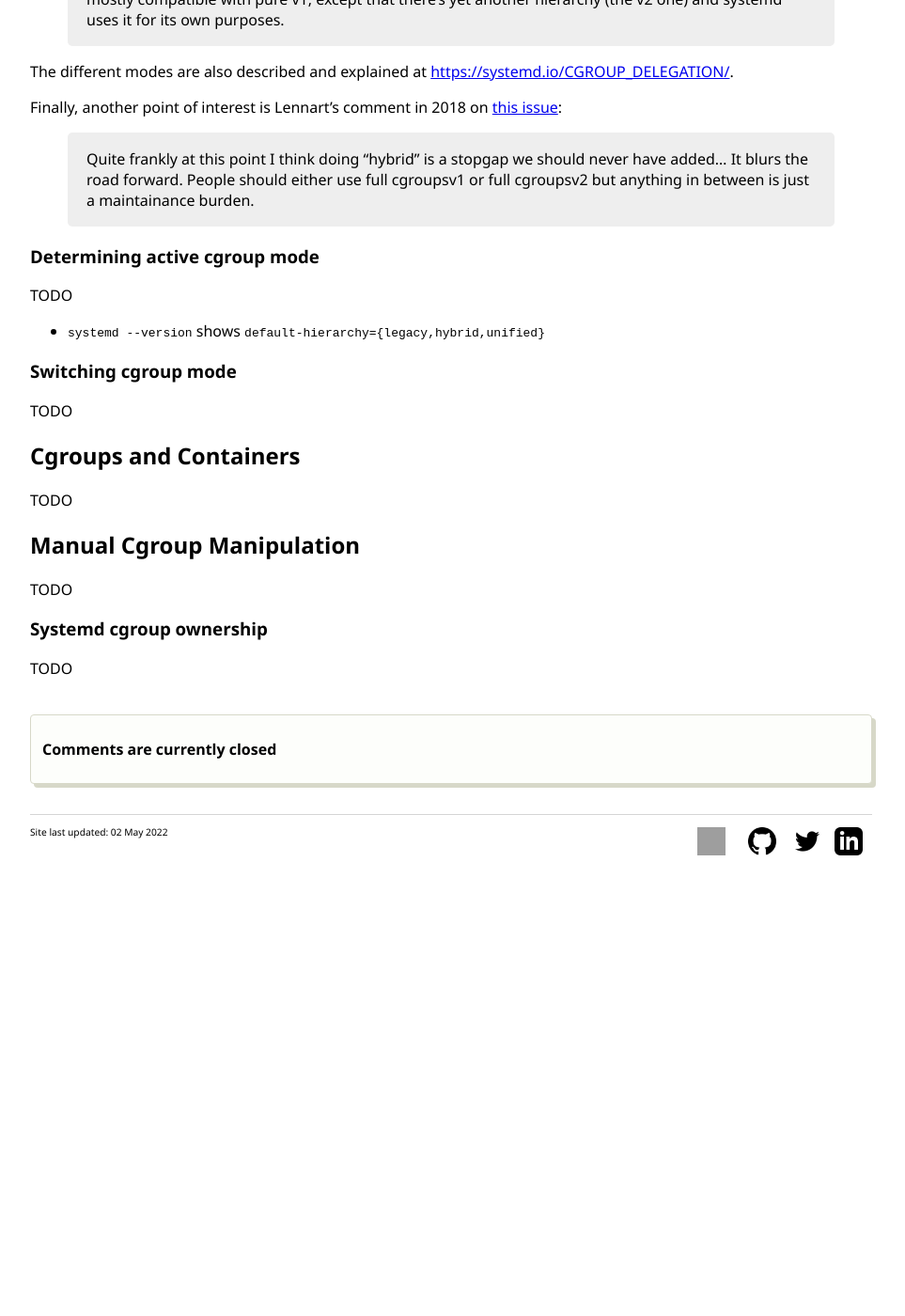
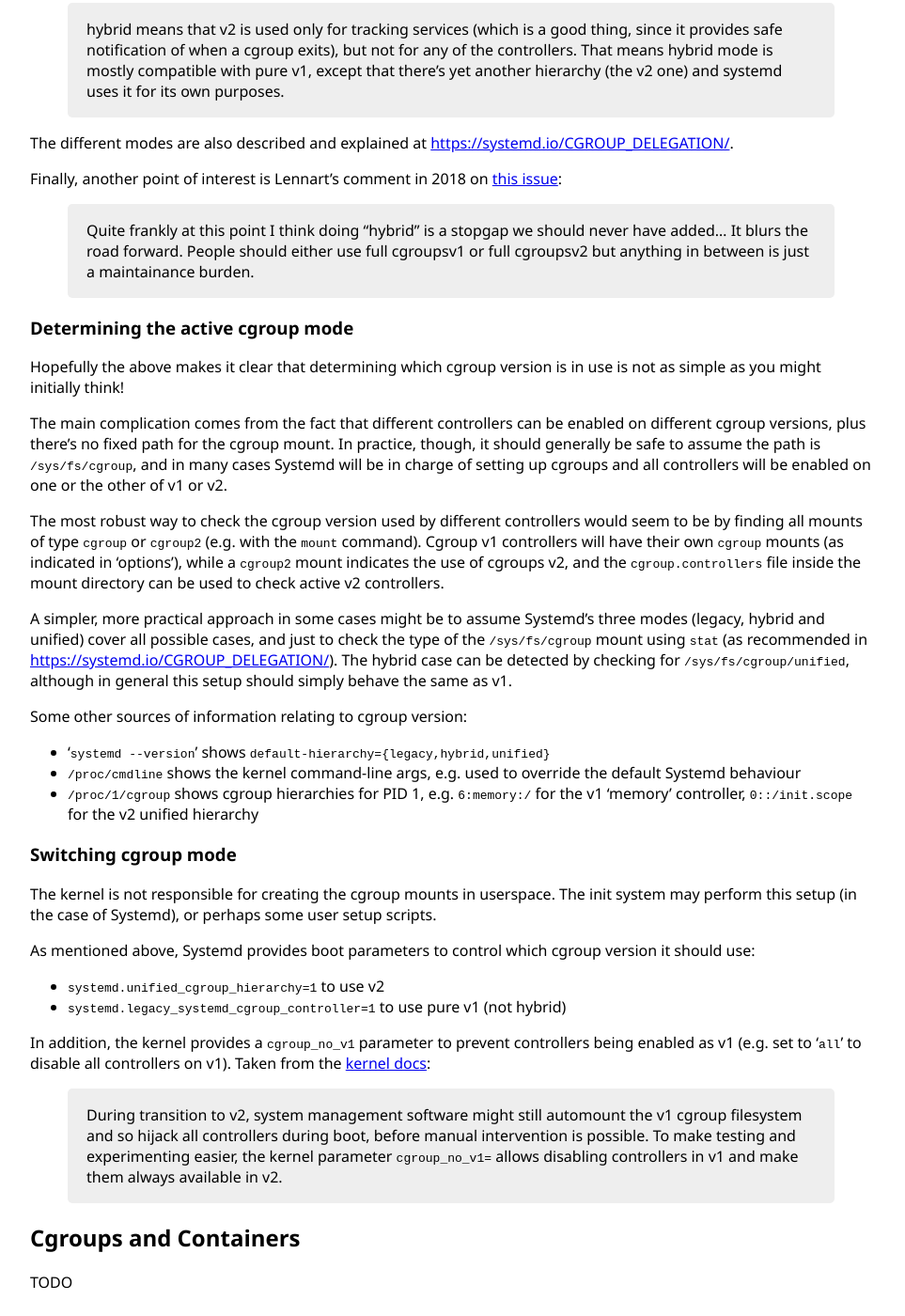
Before and after one commit to LewisGaul/LewisGaul.github.io, a Jekyll site: the page built from _posts/rough/2022-05-01-cgroups-intro.md, in a window 1280 px wide and 1400 px high, scrolled down 5736 px. Shown: the whole window at 94% size, without its empty margins (160-1123 px from the left). Built offline with Jekyll 4.4.1, drawn with Linux system fonts in a browser that asks for light colours; before the commit the page ends 6688 px from its top, so only the background shows below that; some of the changed text lies outside the part shown; grey boxes are pictures that could not be loaded.

Commit message:
Finish cgroup version section

````diff
--- a/_posts/rough/2022-05-01-cgroups-intro.md
+++ b/_posts/rough/2022-05-01-cgroups-intro.md
@@ -81,6 +81,8 @@ There's a really good conference talk "Mixing cgroupfs v1 & cgroupfs v2: finding
 
 Cgroups v1, the original implementation of the new 'control cgroups' feature, was released in Linux kernel v2.6.24, 2008.
 
+As well as the manpages, another useful set of documentation is the [Linux kernel docs](https://www.kernel.org/doc/html/latest/admin-guide/cgroup-v1/index.html).
+
 Under v1, the `/sys/fs/cgroup` mount is a `tmpfs` mount used to contain the per-subsystem `cgroup` type mounts.
 An example can be seen below:
 ```
@@ -135,6 +137,8 @@ application design.  In practice, though, the flexibility turned
 out to be less useful than expected, and in many cases added
 complexity.
 
+There are also [kernel docs for v2](https://www.kernel.org/doc/html/latest/admin-guide/cgroup-v2.html).
+
 Under v2, the `/sys/fs/cgroup` mount is a single `cgroup2` mount that is used to manage all enabled controllers.
 ```
 root@ubuntu:~# findmnt -R /sys/fs/cgroup
@@ -194,7 +198,7 @@ Taking a step back to take a look at Systemd's support for cgroups v2 (as per [t
 It's not made completely clear when the initial 'hybrid' mode was introduced and became the default, but I think it was v232.
 It's also not clear what this initial hybrid setup was, although I would think it was a v2 cgroup mount at `/sys/fs/cgroup/systemd` instead of the named v1 subsystem.
 
-It seems that perhaps hybrid was intended to act like an internal detail that users wouldn't need to care about while still using cgroups v1.
+It seems that perhaps hybrid was intended to be an internal detail that users wouldn't need to care about while still using cgroups v1.
 However, clearly there were issues with compatibility [[relevant PR](https://github.com/systemd/systemd/pull/4628)], and v233 subsequently made changes to the hybrid mode that warranted a mention in the `NEWS` file, as well as adding options to force pure cgroups v1 mode.
 
 The 'fixed' hybrid mode introduced in v233 is set up with all controllers still using v1, but with there also being a v2 cgroup mount at `/sys/fs/cgroup/unified` that Systemd uses for its own internal tracking (instead of the v1 named subsystem).
@@ -235,16 +239,37 @@ Finally, another point of interest is Lennart's comment in 2018 on [this issue](
 > Quite frankly at this point I think doing "hybrid" is a stopgap we should never have added... It blurs the road forward. People should either use full cgroupsv1 or full cgroupsv2 but anything in between is just a maintainance burden.
 
 
-### Determining active cgroup mode
+### Determining the active cgroup mode
 
-TODO
+Hopefully the above makes it clear that determining which cgroup version is in use is not as simple as you might initially think!
 
-- `systemd --version` shows `default-hierarchy={legacy,hybrid,unified}`
+The main complication comes from the fact that different controllers can be enabled on different cgroup versions, plus there's no fixed path for the cgroup mount.
+In practice, though, it should generally be safe to assume the path is `/sys/fs/cgroup`, and in many cases Systemd will be in charge of setting up cgroups and all controllers will be enabled on one or the other of v1 or v2.
+
+The most robust way to check the cgroup version used by different controllers would seem to be by finding all mounts of type `cgroup` or `cgroup2` (e.g. with the `mount` command).
+Cgroup v1 controllers will have their own `cgroup` mounts (as indicated in 'options'), while a `cgroup2` mount indicates the use of cgroups v2, and the `cgroup.controllers` file inside the mount directory can be used to check active v2 controllers.
+
+A simpler, more practical approach in some cases might be to assume Systemd's three modes (legacy, hybrid and unified) cover all possible cases, and just to check the type of the `/sys/fs/cgroup` mount using `stat` (as recommended in <https://systemd.io/CGROUP_DELEGATION/>).
+The hybrid case can be detected by checking for `/sys/fs/cgroup/unified`, although in general this setup should simply behave the same as v1.
+
+Some other sources of information relating to cgroup version:
+- '`systemd --version`' shows `default-hierarchy={legacy,hybrid,unified}`
+- `/proc/cmdline` shows the kernel command-line args, e.g. used to override the default Systemd behaviour
+- `/proc/1/cgroup` shows cgroup hierarchies for PID 1, e.g. `6:memory:/` for the v1 'memory' controller, `0::/init.scope` for the v2 unified hierarchy
 
 
 ### Switching cgroup mode
 
-TODO
+The kernel is not responsible for creating the cgroup mounts in userspace.
+The init system may perform this setup (in the case of Systemd), or perhaps some user setup scripts.
+
+As mentioned above, Systemd provides boot parameters to control which cgroup version it should use:
+- `systemd.unified_cgroup_hierarchy=1` to use v2
+- `systemd.legacy_systemd_cgroup_controller=1` to use pure v1 (not hybrid)
+
+In addition, the kernel provides a `cgroup_no_v1` parameter to prevent controllers being enabled as v1 (e.g. set to '`all`' to disable all controllers on v1). Taken from the [kernel docs](https://www.kernel.org/doc/html/latest/admin-guide/cgroup-v2.html#mounting):
+> During transition to v2, system management software might still automount the v1 cgroup filesystem and so hijack all controllers during boot, before manual intervention is possible.
+> To make testing and experimenting easier, the kernel parameter `cgroup_no_v1=` allows disabling controllers in v1 and make them always available in v2.
 
 
 ## Cgroups and Containers
````
Also changed, not shown: other parts of _posts/rough/2022-05-01-cgroups-intro.md (+1 -1 lines).
